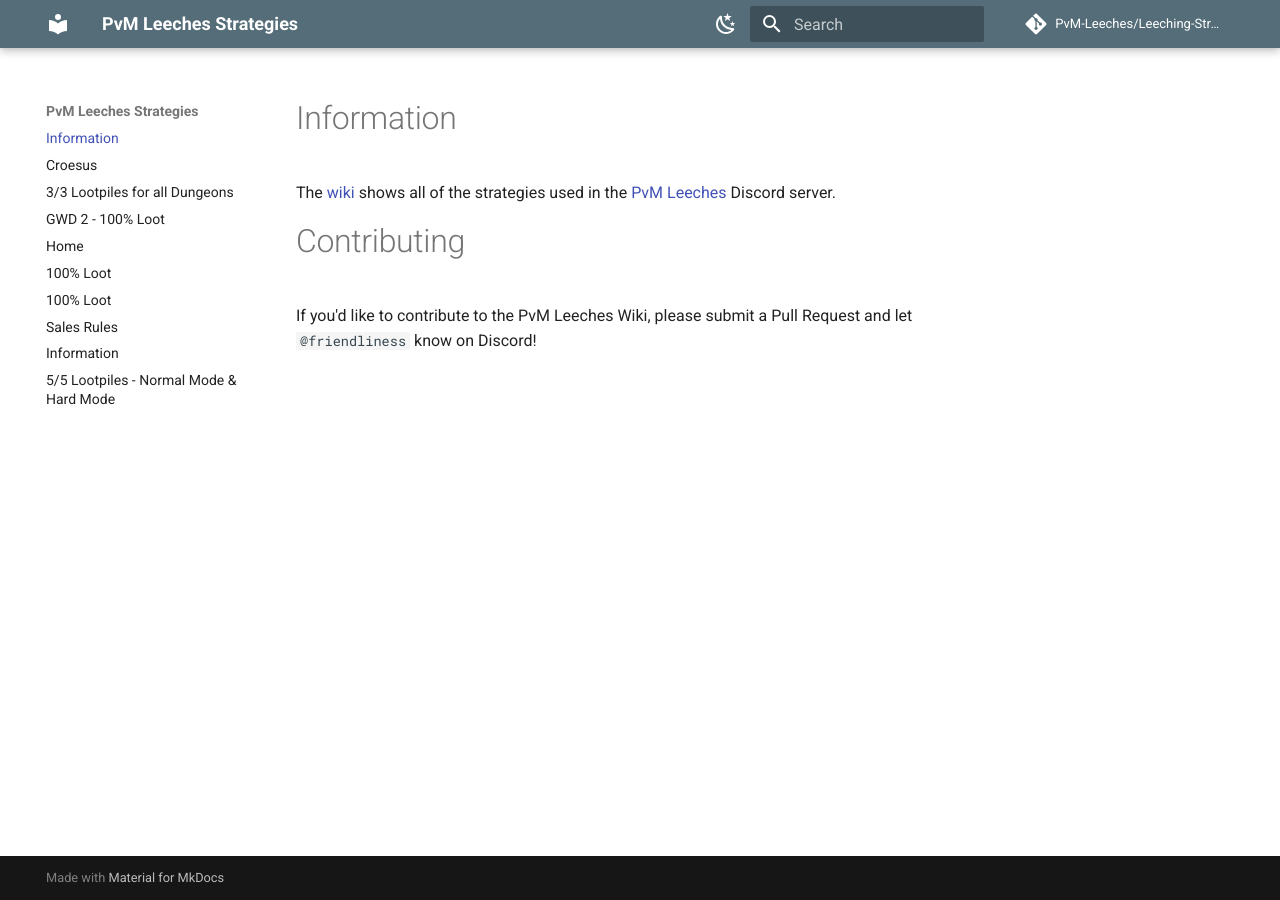
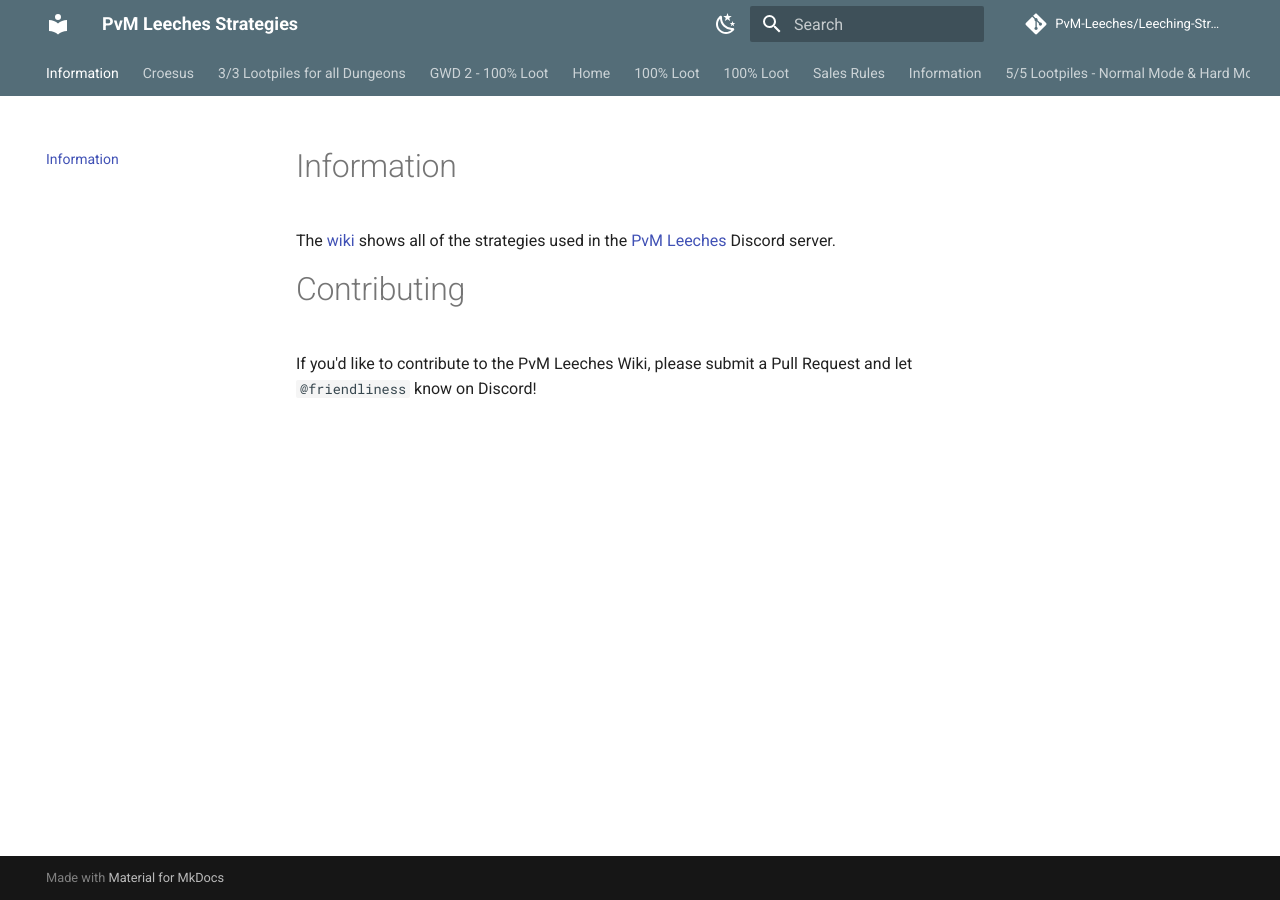
Before and after one commit to PvM-Leeches/Leeching-Strategies, an MkDocs documentation site: the page built from docs/README.md, in a window 1280 px wide. Built offline with MkDocs 1.6.1 and Material for MkDocs 9.7.7, drawn with Linux system fonts in a browser that asks for light colours; comment, search, counter and statistics services are not loaded.

Commit message:
Update mkdocs.yml

```diff
--- a/mkdocs.yml
+++ b/mkdocs.yml
@@ -24,12 +24,15 @@ theme:
       toggle:
         icon: material/weather-night
         name: Switch to dark mode
+  features:
+    - navigation.tabs
+
 
   nav_style: dark
 
 markdown_extensions:
   - admonition
+  - toc
 
 plugins:
   - search
-  - autorefs
```
